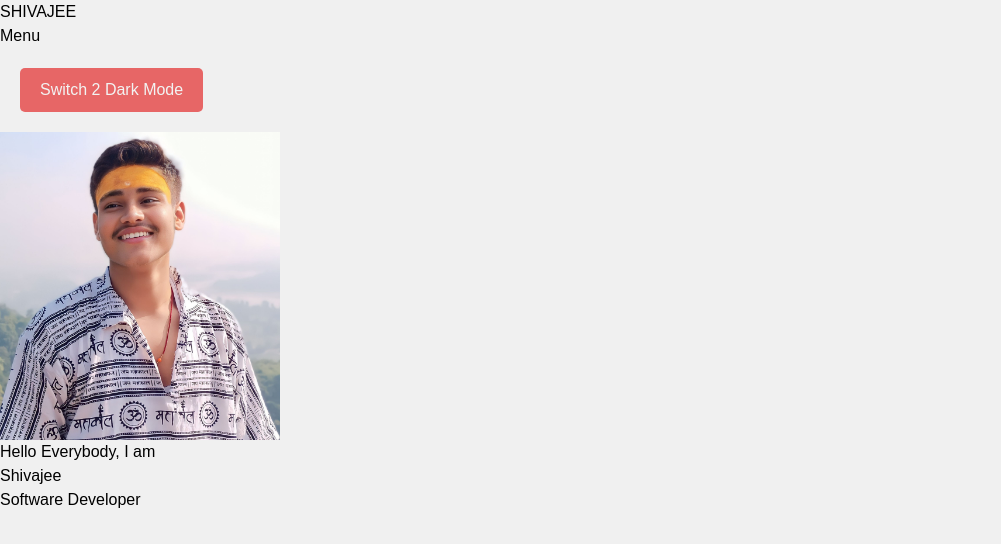
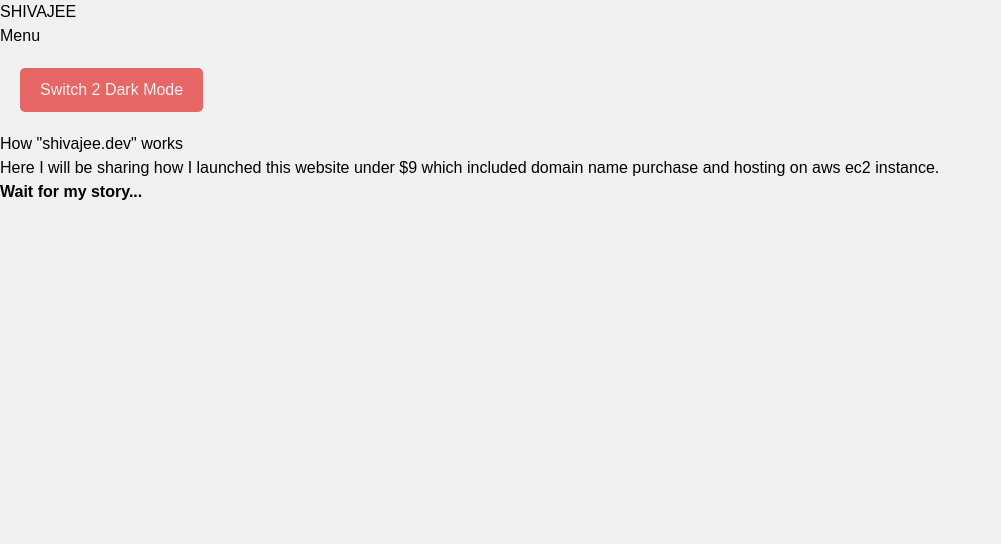
Before and after one commit to shivajee98/portfolio-project, a React (Vite) app: page /blogs in a window 1280 px wide. Shown: the top 544 px of the page, without its empty margins (0-1001 px from the left). Built offline with nearby package versions, Linux system fonts and the light colour scheme.

Commit message:
blog functionality initiated

```diff
--- a/package.json
+++ b/package.json
@@ -11,7 +11,8 @@
   },
   "dependencies": {
     "react": "^18.3.1",
-    "react-dom": "^18.3.1"
+    "react-dom": "^18.3.1",
+    "react-router-dom": "^6.24.1"
   },
   "devDependencies": {
     "@types/react": "^18.3.3",
--- a/src/App.jsx
+++ b/src/App.jsx
@@ -1,7 +1,8 @@
-// src/App.jsx
 import React, { useState, useEffect } from 'react';
+import { BrowserRouter as Router, Route, Routes } from 'react-router-dom';
 import Header from '../src/components/Header.jsx';
-import Banner from './components/Banner.jsx'
+import Banner from './components/Banner.jsx';
+import Blogs from './components/Blogs.jsx';
 import './index.css';
 
 const App = () => {
@@ -20,13 +21,19 @@ const App = () => {
   };
 
   return (
+    <Router>
       <div>
         <Header />
         <button onClick={toggleDarkMode} className="toggle-button">
           {darkMode ? 'Switch 2 Light Mode' : 'Switch 2 Dark Mode'}
         </button>
-      <Banner/>
+        <Routes>
+          <Route path="/" element={<Banner />} />
+          <Route path="/home" element={<Banner />} />
+          <Route path="/blogs" element={<Blogs />} /> {/* Route for Blogs.jsx */}
+        </Routes>
       </div>
+    </Router>
   );
 };
 
--- a/src/components/Banner.jsx
+++ b/src/components/Banner.jsx
@@ -10,7 +10,6 @@ const Banner = () => {
         <div className='w-full sm:w-2/5 md:w-1/2 lg:w-2/5 xl:w-1/2 px-0'>
           <img className='mt-10 w-full rounded-full' src={profileImage} alt='Profile' style={{ maxWidth: '280px', height: 'auto' }} />
         </div>
-
         {/* Text Section */}
         <div className='w-full sm:w-3/5 md:w-1/2 lg:w-3/5 xl:w-1/2 p-7 my-8 sm:my-0'>
           <h2 className='text-xl text-balance'>Hello Everybody, I am</h2>
--- /dev/null
+++ b/src/components/Blogs.jsx
@@ -0,0 +1,18 @@
+import React from 'react';
+
+const Blogs = () => {
+  return (
+    <div className="main-container flex flex-col items-center justify-center mt-4 select-text mb-8">
+      <div className="title-container w-full max-w-2xl bg-white p-4 shadow-lg rounded-t-lg">
+        <h2 className="text-2xl font-bold text-center md:text-left ">How "shivajee.dev" works</h2>
+      </div>
+      <div className="content-container w-full max-w-2xl bg-white p-4 shadow-lg rounded-b-lg">
+        <p className="text-base md:text-lg text-gray-700 ">
+          Here I will be sharing how I launched this website under $9 which included domain name purchase and hosting on aws ec2 instance.<br/> <b>Wait for my story...</b>
+        </p>
+      </div>
+    </div>
+  );
+};
+
+export default Blogs;
--- a/src/components/Header.jsx
+++ b/src/components/Header.jsx
@@ -1,4 +1,5 @@
-import React, { useState } from 'react';
+import React, { useState, useEffect, useRef } from 'react';
+import { Link } from 'react-router-dom'; // Importing Link from React Router
 
 const Header = () => {
   const [brandName, setBrandName] = useState("Shivajee");
@@ -11,33 +12,54 @@ const Header = () => {
     { title: 'My Blogs', link: '/blogs', id: 6 },
   ]);
   const [isDropdownOpen, setIsDropdownOpen] = useState(false);
+  const dropdownRef = useRef(null); // Ref to store reference to dropdown menu
+
+  useEffect(() => {
+    // Function to handle clicks outside of dropdown
+    const handleClickOutside = (event) => {
+      if (dropdownRef.current && !dropdownRef.current.contains(event.target)) {
+        setIsDropdownOpen(false);
+      }
+    };
+
+    // Adding event listener when component mounts
+    document.addEventListener('mousedown', handleClickOutside);
+
+    // Cleaning up event listener when component unmounts
+    return () => {
+      document.removeEventListener('mousedown', handleClickOutside);
+    };
+  }, []); // Empty dependency array ensures effect runs only once
 
   const toggleDropdown = () => {
     setIsDropdownOpen(!isDropdownOpen);
   };
 
   return (
-        <>
     <div className="mt-4 h-20 items-center main flex justify-between px-4 sm:px-16 text-balance font-bold text-lg">
       <div>
-                    <h1 className='text-4xl font-bold'>{brandName.toUpperCase()}</h1>
+        <h1 className='text-4xl font-bold hover:text-rose-900'><Link to={menuLinks[0].link}>
+            {brandName.toUpperCase()}</Link></h1>
       </div>
-                <div className="relative">
-                    <button onClick={toggleDropdown} className="text-balance bg-auto hover:bg-auto border-black py-2 px-4 rounded-lg shadow-md focus:outline-none">
+      <div className="relative" ref={dropdownRef}> {/* Assigning ref to the dropdown container */}
+        <button onClick={toggleDropdown} className="text-balance bg-auto hover:bg-auto border-2 border-rose-800 py-2 px-4 rounded-lg shadow-md focus:outline-none">
           Menu
         </button>
         {isDropdownOpen && (
-                        <div className="absolute right-0 mt-2 w-48  rounded-md shadow-lg z-10">
+          <div className="absolute right-0 mt-2 w-48 rounded-md shadow-lg z-10">
             {menuLinks.map((links) => (
-                                <a key={links.id} href={links.link} className='block px-4 py-2 mb-1 text-white bg-gray-700 hover:bg-rose-400 hover:text-white transition-colors duration-300 rounded-md'>
+              <Link
+                key={links.id}
+                to={links.link}
+                className='block px-4 py-2 mb-1 text-white bg-gray-700 hover:bg-rose-400 hover:text-white transition-colors duration-300 rounded-md'
+              >
                 {links.title}
-                                </a>
+              </Link>
             ))}
           </div>
         )}
       </div>
     </div>
-        </>
   );
 };
 
```
Also changed, not shown: 1 other file (tests, documents, lock files or other folders). Lines whose indentation alone changed are shown as unchanged.
